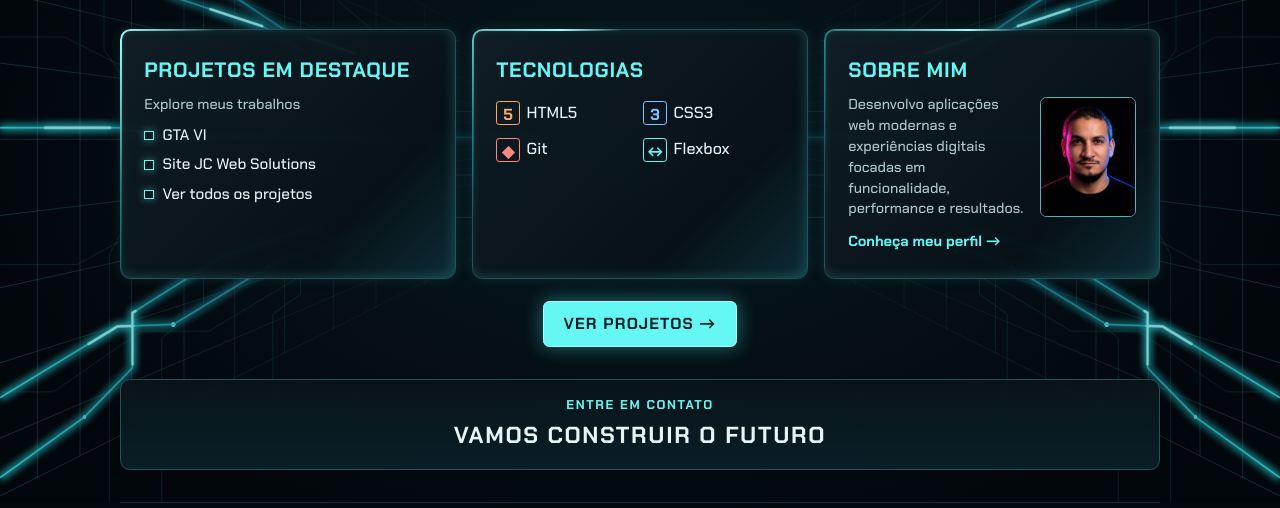
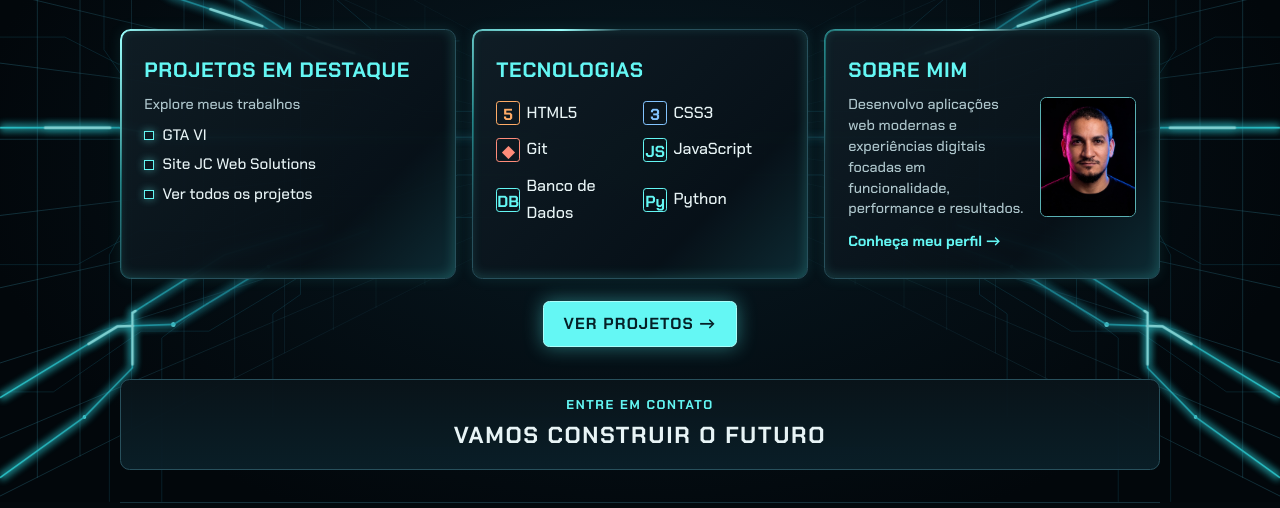
Before and after one commit to dillanchagas/Apresentacao, a plain HTML site: page docs/index.html in a window 1280 px wide. Shown: the part 292-800 px from the top of the page. Drawn offline with Linux system fonts and the light colour scheme.

Commit message:
atualizações

```diff
--- a/docs/index.html
+++ b/docs/index.html
@@ -151,7 +151,9 @@
                         <li><span class="tech-icon html-icon" aria-hidden="true">5</span> HTML5</li>
                         <li><span class="tech-icon css-icon" aria-hidden="true">3</span> CSS3</li>
                         <li><span class="tech-icon git-icon" aria-hidden="true">◆</span> Git</li>
-                        <li><span class="tech-icon" aria-hidden="true">↔</span> Flexbox</li>
+                        <li><span class="tech-icon" aria-hidden="true">JS</span> JavaScript</li>
+                        <li><span class="tech-icon" aria-hidden="true">DB</span> Banco de Dados</li>
+                        <li><span class="tech-icon" aria-hidden="true">Py</span> Python</li>
                     </ul>
                 </section>
 
```
